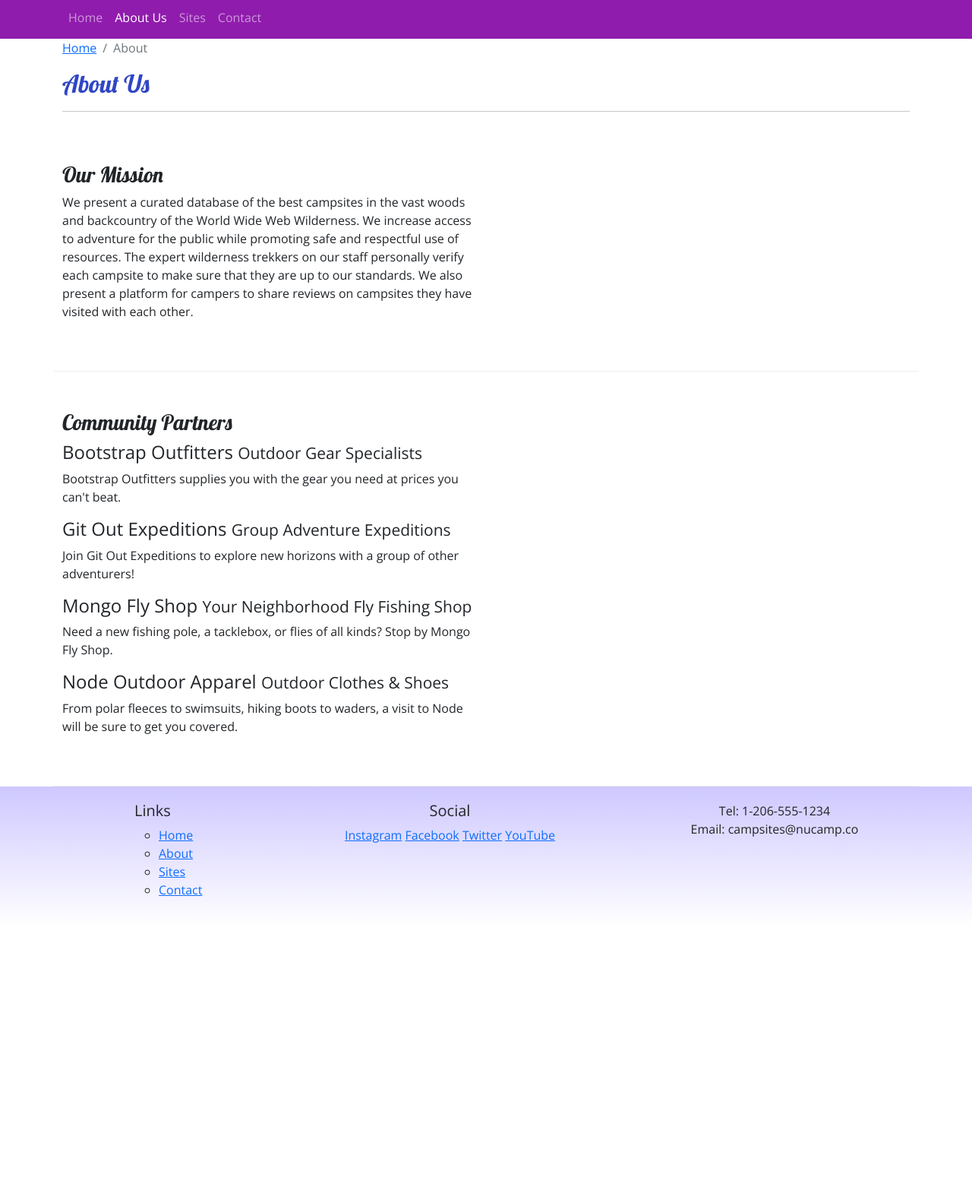
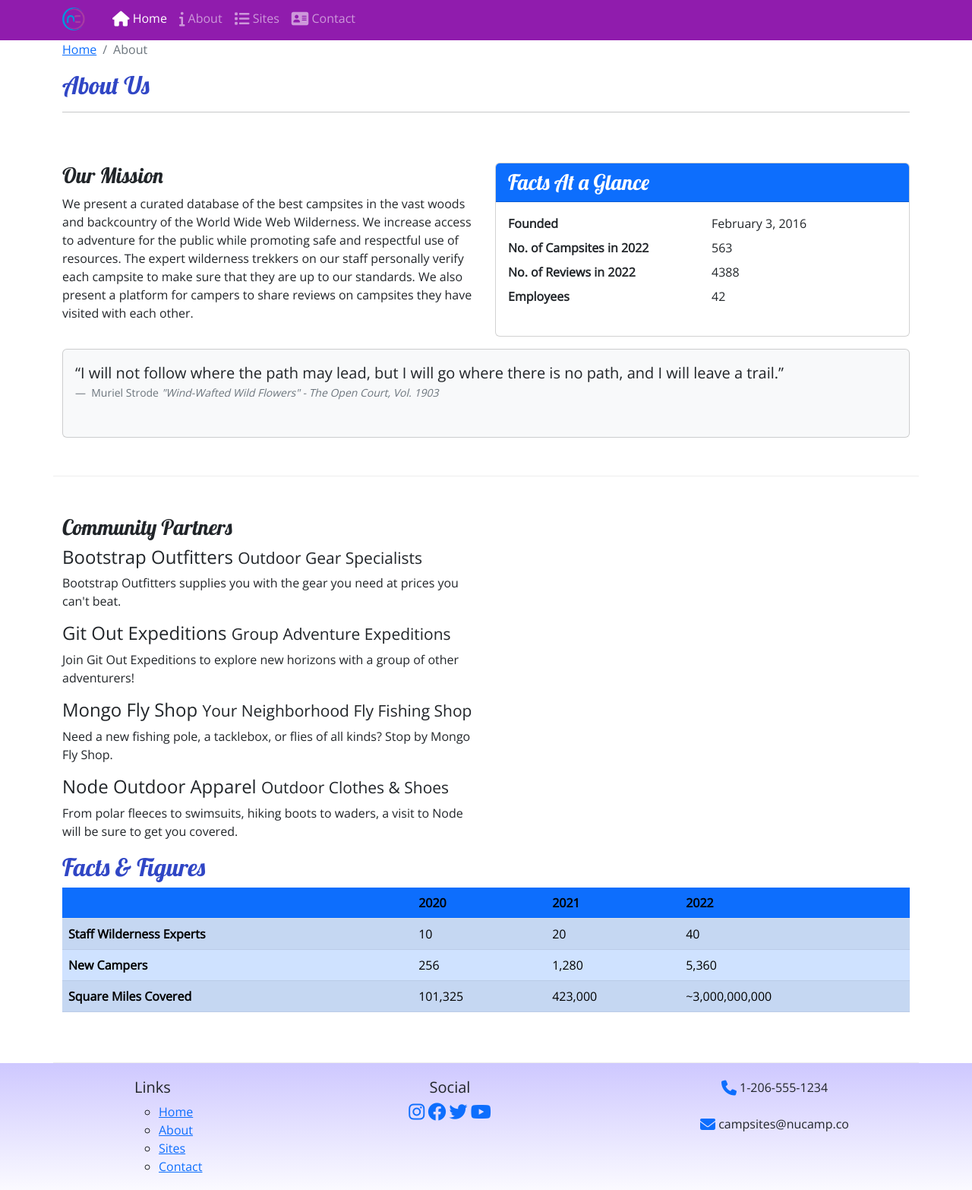
Before and after one commit to LayneHansen/nucampsite, a plain HTML site: page aboutus.html in a window 1280 px wide. Shown: the part 167-1733 px from the top of the page at 76% size. Before the commit the page ends 1386 px from the top, so only its background shows below. Drawn offline with nearby package versions, Linux system fonts and the light colour scheme.

Commit message:
updated navbar with images and logo

```diff
--- a/aboutus.html
+++ b/aboutus.html
@@ -24,6 +24,9 @@
   <header>
     <div class="container">
       <div class="row">
+        <div class="col-4 col-sm-3 col-md-2 align-self-center">
+          <img src="img/logo.png" class="img-fluid" />
+        </div>
         <div class="col">
           <h1>Nucamp</h1>
           <h2>a better way to camp</h2>
@@ -34,25 +37,24 @@
 
 
   <nav class="navbar navbar-expand-sm navbar-dark sticky-top">
+    <div class="container">
+      <a class="navbar-brand" href="#"><img src="img/logo.png" height="30" width="30" /></a>
       <button class="navbar-toggler ms-auto" type="button" data-bs-toggler="collapse" data-bs-target="#nucampNavbar">
         <span class="navbar-toggler-icon"></span>
       </button>
       <div class="container">
         <div class="collapse navbar-collapse">
           <ul class="navbar-nav">
-          <li class="nav-item">
-            <a class="nav-link" href="index.html">Home</a>
+            <li class="nav-item"><a class="nav-link active" href="#"><i class="fa-solid fa-house fa-lg"></i> Home</a>
             </li>
-          <li class="nav-item">
-            <a class="nav-link active" href="#">About Us</a>
+            <li class="nav-item"><a class="nav-link" href="aboutus.html"><i class="fa-solid fa-info fa-lg"></i>
+                About</a>
             </li>
-          <li class="nav-item">
-            <a class="nav-link" href="#">Sites</a>
-          </li>
-          <li class="nav-item">
-            <a class="nav-link" href="#">Contact</a>
+            <li class="nav-item"><a class="nav-link" href="#"><i class="fa-solid fa-list fa-lg"></i> Sites</a></li>
+            <li class="nav-item"><a class="nav-link" href="#"><i class="fa-solid fa-address-card fa-lg"></i> Contact</a>
             </li>
           </ul>
+        </div>
       </div>
     </div>
   </nav>
@@ -82,6 +84,36 @@
           reviews on campsites they have visited
           with each other.</p>
       </div>
+      <div class="col-sm-6">
+        <div class="card">
+          <h3 class="card-header bg-primary text-white">Facts At a Glance</h3>
+          <div class="card-body">
+            <dl class="row">
+              <dt class="col-6">Founded</dt>
+              <dd class="col-6">February 3, 2016</dd>
+              <dt class="col-6">No. of Campsites in 2022</dt>
+              <dd class="col-6">563</dd>
+              <dt class="col-6">No. of Reviews in 2022</dt>
+              <dd class="col-6">4388</dd>
+              <dt class="col-6">Employees</dt>
+              <dd class="col-6">42</dd>
+            </dl>
+          </div>
+        </div>
+      </div>
+      <div class="col">
+        <div class="card bg-light mt-3">
+          <figure class="card-body">
+            <blockquote class="blockquote">
+              <q>I will not follow where the path may lead, but I will go where there is no path, and I will leave a
+                trail.</q>
+            </blockquote>
+            <figcaption class="blockquote-footer">
+              Muriel Strode <cite>"Wind-Wafted Wild Flowers" - The Open Court, Vol. 1903</cite>
+            </figcaption>
+          </figure>
+        </div>
+      </div>
     </section>
 
     <section class="row row-content">
@@ -95,6 +127,41 @@
         <p>Need a new fishing pole, a tacklebox, or flies of all kinds? Stop by Mongo Fly Shop.</p>
         <h4>Node Outdoor Apparel <small>Outdoor Clothes & Shoes</small></h4>
         <p>From polar fleeces to swimsuits, hiking boots to waders, a visit to Node will be sure to get you covered.</p>
+      </div>
+      <div>
+        <h2>Facts & Figures</h2>
+        <div>
+          <table class="table table-striped">
+            <thead>
+              <tr class="bg-primary text-bg-light">
+                <th></th>
+                <th>2020</th>
+                <th>2021</th>
+                <th>2022</th>
+              </tr>
+            </thead>
+            <tbody class="table-primary">
+              <tr>
+                <th>Staff Wilderness Experts</th>
+                <td>10</td>
+                <td>20</td>
+                <td>40</td>
+              </tr>
+              <tr>
+                <th>New Campers</th>
+                <td>256</td>
+                <td>1,280</td>
+                <td>5,360</td>
+              </tr>
+              <tr>
+                <th>Square Miles Covered</th>
+                <td>101,325</td>
+                <td>423,000</td>
+                <td>~3,000,000,000</td>
+              </tr>
+            </tbody>
+          </table>
+        </div>
       </div>
     </section>
   </main>
@@ -115,15 +182,15 @@
         </div>
         <div class="col-6 col-sm-5 text-center">
           <h5>Social</h5>
-          <a href="http://instagram.com/">Instagram</a>
-          <a href="http://facebook.com/">Facebook</a>
-          <a href="http://twitter.com/">Twitter</a>
-          <a href="http://youtube.com/">YouTube</a>
+          <a href="http://instagram.com/"><i class="fa-brands fa-instagram fa-xl"></i></a>
+          <a href="http://facebook.com/"><i class="fa-brands fa-facebook fa-xl"></i></a>
+          <a href="http://twitter.com/"><i class="fa-brands fa-twitter fa-xl"></i></a>
+          <a href="http://youtube.com/"><i class="fa-brands fa-youtube fa-xl"></i></a>
         </div>
         <div class="col-sm-4 text-center">
-          Tel: 1-206-555-1234
+          <i class="fa-solid fa-phone fa-lg text-primary"></i> 1-206-555-1234<br />
           <br />
-          Email: campsites@nucamp.co
+          <i class="fa-solid fa-envelope fa-lg text-primary"></i> campsites@nucamp.co
         </div>
       </div>
     </div>
```
Also changed, not shown: index.html (+39 -24 lines), img/bootstrap-thumb.png (added), img/breadcrumb-trail-thumb.jpg (added), img/breadcrumb-trail.jpg (added), img/chrome-river-thumb.jpg (added), img/chrome-river.jpg (added), img/logo.png (added), img/react-lake-thumb.jpg (added), img/react-lake.jpg (added). Lines whose indentation alone changed are shown as unchanged.
